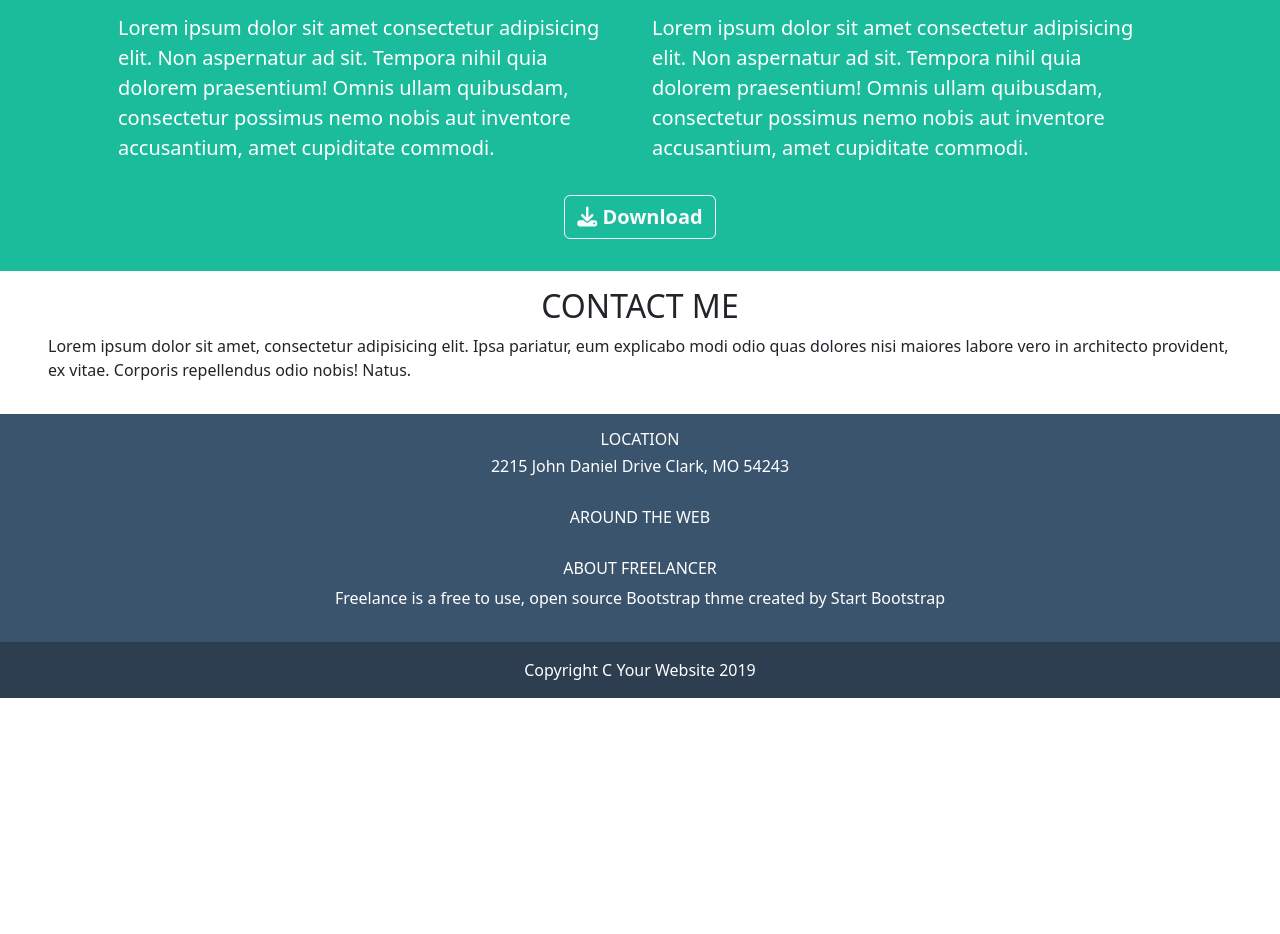
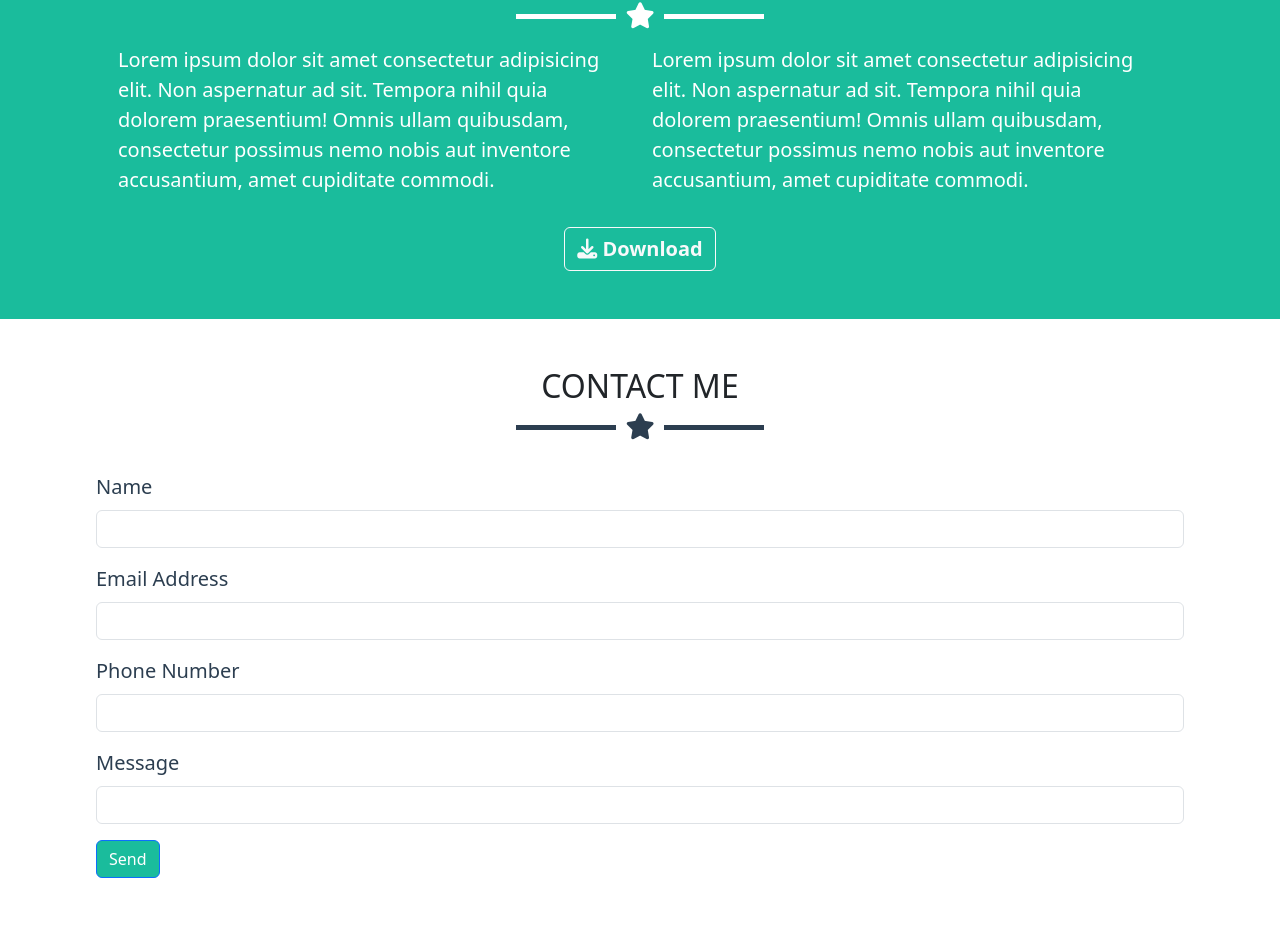
Before and after one commit to MatteoGiunta97/html-css-bootstrap-freelancer, a plain HTML site: page index.html in a window 1280 px wide. Shown: the part 2226-3160 px from the top of the page. Before the commit the page ends 2924 px from the top, so only its background shows below. Drawn offline with nearby package versions, Linux system fonts and the light colour scheme.

Commit message:
feat: add components, form section

```diff
--- a/index.html
+++ b/index.html
@@ -83,7 +83,7 @@
         </div>
       </section>
       <!-- ABOUT SECTION -->
-      <section class="ms-bg-acqua text-white py-3 px-5">
+      <section class="ms-bg-acqua text-white py-5 px-5">
         <div class="text-center">
           <h2>ABOUT</h2>
           <div class="mb-3">
@@ -112,20 +112,38 @@
             </div>
           </div>
           <div class="text-center">
-            <button type="button" class="btn btn-outline-light fw-bold fs-5 my-3"><i class="fa-solid fa-download"></i> Download</button>
+            <button type="button" class="btn btn-outline-light fw-bold fs-5 mt-3"><i class="fa-solid fa-download"></i> Download</button>
           </div>
         </div>
       </section>
       <!-- /ABOUT SECTION -->
       <!-- FORM SECTION -->
-      <section class="py-3 px-5">
+      <section class="py-5 px-5">
         <h2 class="text-center">CONTACT ME</h2>
-        <p>
-          Lorem ipsum dolor sit amet, consectetur adipisicing elit. Ipsa
-          pariatur, eum explicabo modi odio quas dolores nisi maiores labore
-          vero in architecto provident, ex vitae. Corporis repellendus odio
-          nobis! Natus.
-        </p>
+        <div class="mb-3 text-center">
+          <div class="ms-h-line ms-bg-darkblue"></div>
+          <i class="fa-solid fa-star ms-txt-darkblue"></i>
+          <div class="ms-h-line ms-bg-darkblue"></div>
+        </div>
+        <form class="px-5 py-3 ms-txt-darkblue fs-5">
+          <div class="mb-3">
+            <label for="exampleInputPassword1" class="form-label">Name</label>
+            <input type="password" class="form-control" id="exampleInputPassword1">
+          </div>
+          <div class="mb-3">
+            <label for="exampleInputEmail1" class="form-label">Email Address</label>
+            <input type="email" class="form-control" id="exampleInputEmail1" aria-describedby="emailHelp">
+          </div>
+          <div class="mb-3">
+            <label for="exampleInputPassword1" class="form-label">Phone Number</label>
+            <input type="password" class="form-control" id="exampleInputPassword1">
+          </div>
+          <div class="mb-3">
+            <label for="exampleInputPassword1" class="form-label">Message</label>
+            <input type="password" class="form-control" id="exampleInputPassword1">
+          </div>
+          <button type="submit" class="btn btn-primary ms-bg-acqua">Send</button>
+        </form>
       </section>
       <!-- /FORM SECTION -->
       <!-- GENERAL INFO SECTION -->
```
